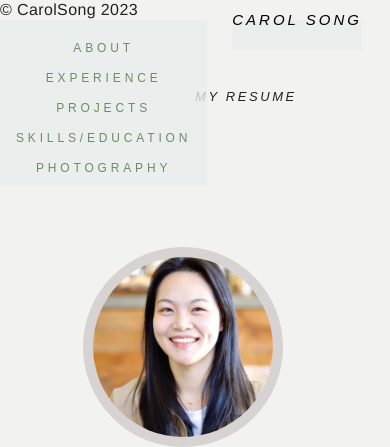
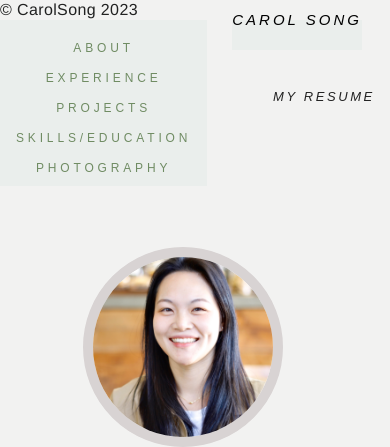
Before and after one commit to CarolSonghb/carol-resume, a Flask app: page / in a window 390 px wide. Shown: the top 447 px of the page. Run offline with Flask 3, Linux system fonts and the light colour scheme; some web fonts are replaced.

Commit message:
Update styles2.css

```diff
--- a/static/css/styles2.css
+++ b/static/css/styles2.css
@@ -15,7 +15,7 @@
     }
 
     .resume {
-        margin: 20% auto auto 50%;
+        margin: 20% auto auto 70%;
         font-size: 13px;
 
     }
```
